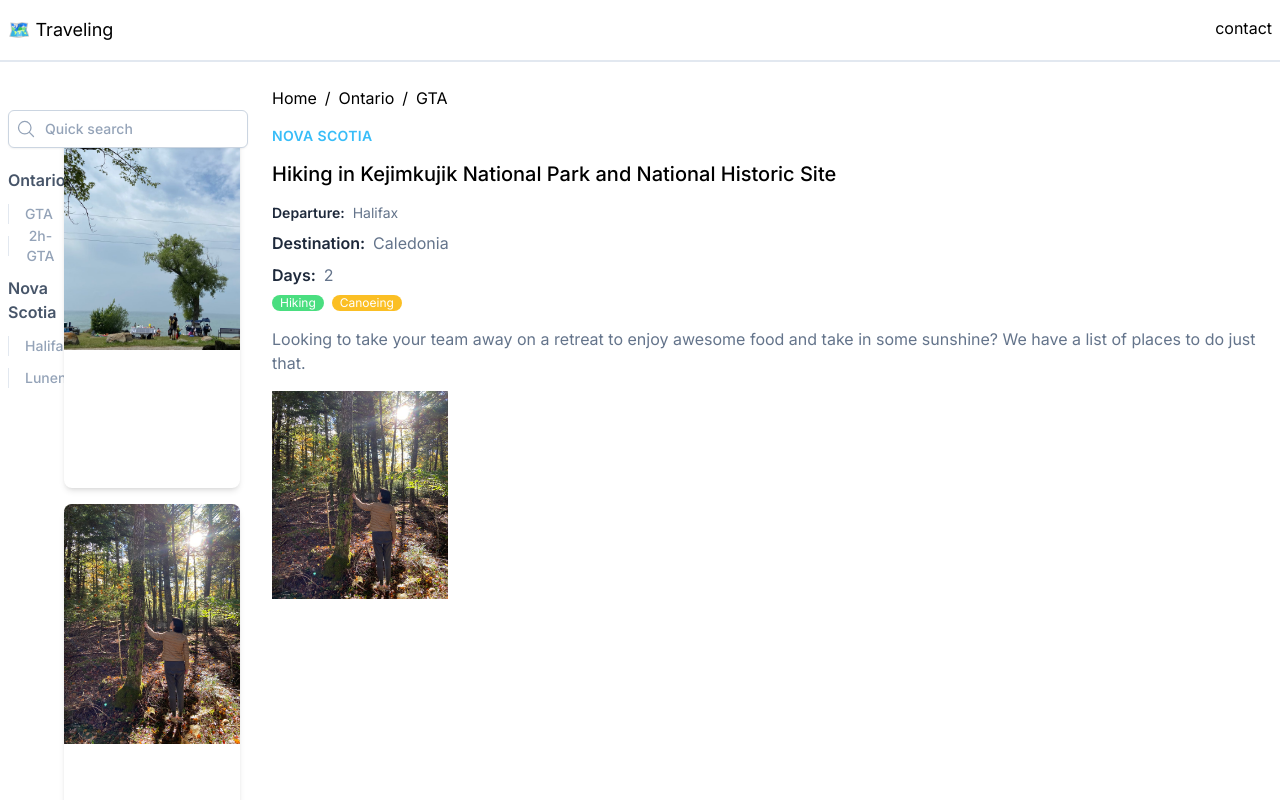
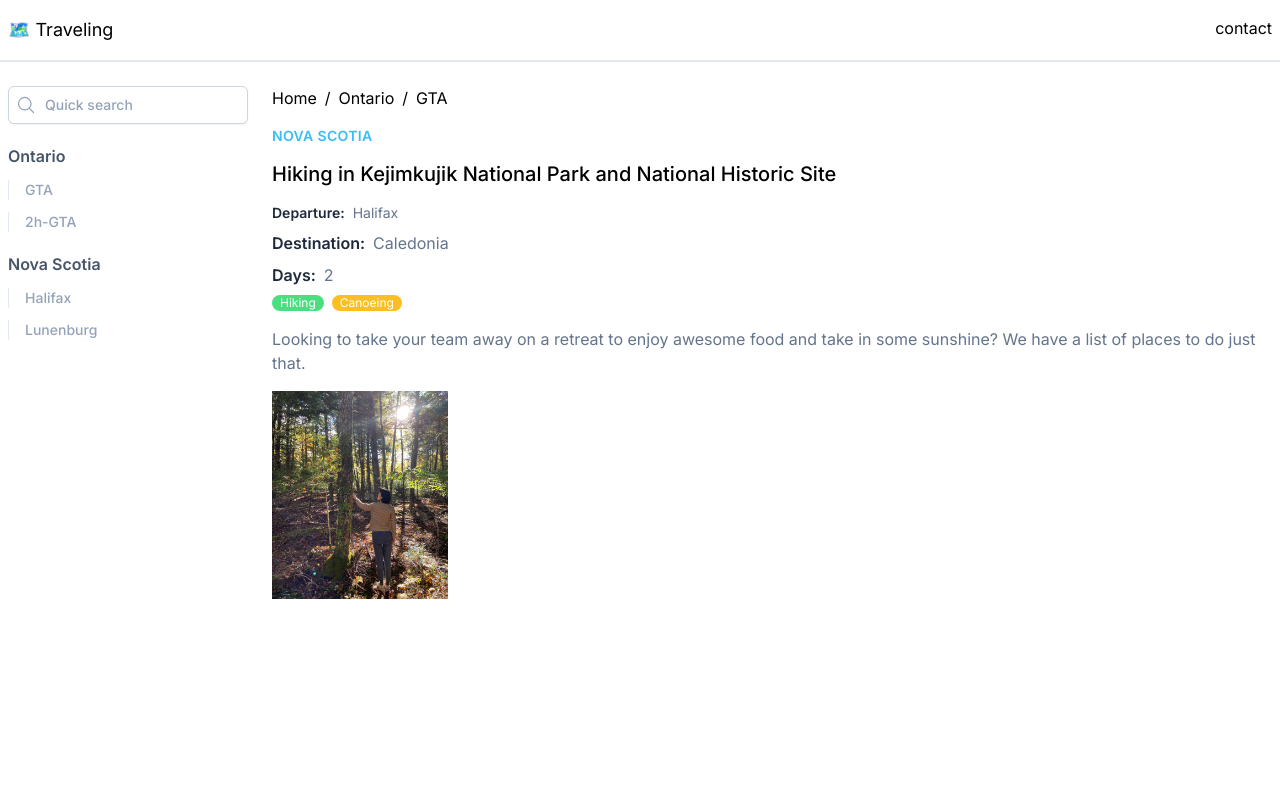
Before and after one commit to ilynnluo/nextjs-blog, a Next.js app: page /posts in a window 1280 px wide. Shown: the top 800 px of the page. Built offline with nearby package versions, Linux system fonts and the light colour scheme.

Commit message:
> improve layout structure

```diff
--- a/app/components/detailPage/detailPage.tsx
+++ b/app/components/detailContent/DetailContent.tsx
@@ -1,7 +1,7 @@
 import Image from "next/image"
 import Link from "next/link"
 
-export default function DetailPage() {
+export default function DetailContent() {
   return (
     <div>
       {/* cucumber */}
--- a/app/components/layout.tsx
+++ /dev/null
@@ -1,14 +0,0 @@
-import Topbar from "./topbar/Topbar"
-import SideMenu from "./mainContent/MainContent"
-import MainContent from "./mainContent/MainContent"
-
-export default function Layout({ children }: { children: React.ReactNode }) {
-  return (
-    <div>
-      <Topbar />
-      <main>
-        <MainContent />
-      </main>
-    </div>
-  )
-}
--- a/app/components/mainContent/MainContent.tsx
+++ b/app/components/navBar/Navbar.tsx
@@ -1,7 +1,6 @@
 'use client'
-import { useState, MouseEvent, ChangeEvent } from 'react'
+import { MouseEvent, ChangeEvent } from 'react'
 import sideMenu from '../../../data/sideMenu.json' assert { type: 'json'}
-import MainList from '../mainList/MainList'
 
 interface MenuItemProp {
   "id": number
@@ -12,21 +11,16 @@ interface MenuItemProp {
   }[]
 }
 
-export default function MainContent() {
-  const [selectedSideMenuItem, setSelectedSideMenuItem] = useState<string>('')
-  const [keywordValue, setKeywordValue] = useState<string>('')
+export default function Navbar( props: { handleSearch: (e: ChangeEvent<HTMLInputElement>) => void, handleSideMenu: (e: MouseEvent<HTMLButtonElement>) => void, keywordValue: string }) {
   const sideMenuItems = sideMenu.sideMenu
-  const handleSearch = (e: ChangeEvent<HTMLInputElement>) => {
-    console.log('e.currentTarget.value: ', e.currentTarget.value)
-    setKeywordValue(e.currentTarget.value)
-  }
-  const handleSideMenu = (e: MouseEvent<HTMLButtonElement>) => setSelectedSideMenuItem(e.currentTarget.value)
-
+  const handleSearch = props.handleSearch
+  const handleSideMenu = props.handleSideMenu
+  const keywordValue = props.keywordValue
   return <div>
     {/* md design */}
-    <div className="px-2 hidden sm:grid grid-cols-5 max-w-7xl mx-auto pt-6">
+    <div className="px-2 hidden sm:grid">
       {/* filters section */}
-      <div className="col-span-1">
+      <div>
         {/* keyword search input */}
         <form action="submit">
           <label className="relative block">
@@ -76,10 +70,6 @@ export default function MainContent() {
           }
         </nav>
       </div>
-      {/* listing section */}
-      <main className='col-span-4'>
-        <MainList selectedSideMenuItem={selectedSideMenuItem} keywordValue={keywordValue} />
-      </main>
     </div>
     {/* sm design */}
     <div className="sm:hidden">
--- a/app/layout.tsx
+++ b/app/layout.tsx
@@ -1,5 +1,6 @@
 import './globals.css'
 import { Inter } from 'next/font/google'
+import Topbar from "./components/topbar/Topbar"
 
 const inter = Inter({ subsets: ['latin'] })
 
@@ -15,7 +16,10 @@ export default function RootLayout({
 }) {
   return (
     <html lang="en">
-      <body className={inter.className}>{children}</body>
+      <body className={inter.className}>
+        <Topbar />
+        {children}
+      </body>
     </html>
   )
 }
--- a/app/page.tsx
+++ b/app/page.tsx
@@ -1,8 +1,32 @@
-import Layout from "./components/layout"
+'use client'
+import { useState, ChangeEvent, MouseEvent } from "react"
+import MainLayout from "./layout"
+import MainList from "./components/mainList/MainList"
+import Navbar from "./components/navbar/Navbar"
+import DetailContent from "./components/detailContent/DetailContent"
 
 export default function Home() {
+  const [selectedSideMenuItem, setSelectedSideMenuItem] = useState<string>('')
+  const [keywordValue, setKeywordValue] = useState<string>('')
+  const handleSearch = (e: ChangeEvent<HTMLInputElement>) => {
+    console.log('keyword value: ', e.currentTarget.value)
+    setKeywordValue(e.currentTarget.value)
+  }
+  const handleSideMenu = (e: MouseEvent<HTMLButtonElement>) => {
+    console.log('selected value: ', e.currentTarget.value)
+    setSelectedSideMenuItem(e.currentTarget.value)
+  }
   return (
-    <Layout>
-    </Layout>
+    <MainLayout>
+      <div className="grid grid-cols-5 max-w-7xl mx-auto pt-6">
+        <div className="col-span-5 sm:col-span-1">
+          <Navbar handleSearch={handleSearch} handleSideMenu={handleSideMenu} keywordValue={keywordValue} />
+        </div>
+        <div className="col-span-5 sm:col-span-4">
+          <MainList selectedSideMenuItem={selectedSideMenuItem} keywordValue={keywordValue} />
+          <DetailContent />
+        </div>
+      </div>
+    </MainLayout>
   )
 }
--- a/app/posts/layout.tsx
+++ b/app/posts/layout.tsx
@@ -1,22 +1,9 @@
 import Topbar from "../components/topbar/Topbar"
-import SideMenu from "../components/mainContent/MainContent"
-import MainList from "../components/mainList/MainList"
-import DetailPage from "../components/detailPage/detailPage"
 
-export default function Layout({ children }: { children: React.ReactNode }) {
+export default function DetailLayout({ children }: { children: React.ReactNode }) {
   return (
     <div>
-      <Topbar />
-      <div className="grid grid-cols-5 max-w-7xl mx-auto pt-6">
-        <div className="col-span-5 sm:col-span-1">
-          <SideMenu />
-        </div>
-        <div className="col-span-5 sm:col-span-4">
-          <main>
-            <DetailPage />
-          </main>
-        </div>
-      </div>
+      {children}
     </div>
   )
 }
--- a/app/posts/page.tsx
+++ b/app/posts/page.tsx
@@ -1,7 +1,30 @@
-import DetailPage from "../components/detailPage/detailPage";
+'use client'
+import { useState, ChangeEvent, MouseEvent } from "react"
+import DetailLayout from "../posts/layout"
+import Navbar from "../components/navbar/Navbar"
+import DetailContent from "../components/detailContent/DetailContent"
 
-export default function Post() {
+export default function Home() {
+  const [selectedSideMenuItem, setSelectedSideMenuItem] = useState<string>('')
+  const [keywordValue, setKeywordValue] = useState<string>('')
+  const handleSearch = (e: ChangeEvent<HTMLInputElement>) => {
+    console.log('keyword value: ', e.currentTarget.value)
+    setKeywordValue(e.currentTarget.value)
+  }
+  const handleSideMenu = (e: MouseEvent<HTMLButtonElement>) => {
+    console.log('selected value: ', e.currentTarget.value)
+    setSelectedSideMenuItem(e.currentTarget.value)
+  }
   return (
-    <DetailPage />
+    <DetailLayout>
+      <div className="grid grid-cols-5 max-w-7xl mx-auto pt-6">
+        <div className="col-span-5 sm:col-span-1">
+          <Navbar handleSearch={handleSearch} handleSideMenu={handleSideMenu} keywordValue={keywordValue} />
+        </div>
+        <div className="col-span-5 sm:col-span-4">
+          <DetailContent />
+        </div>
+      </div>
+    </DetailLayout>
   )
 }
```
